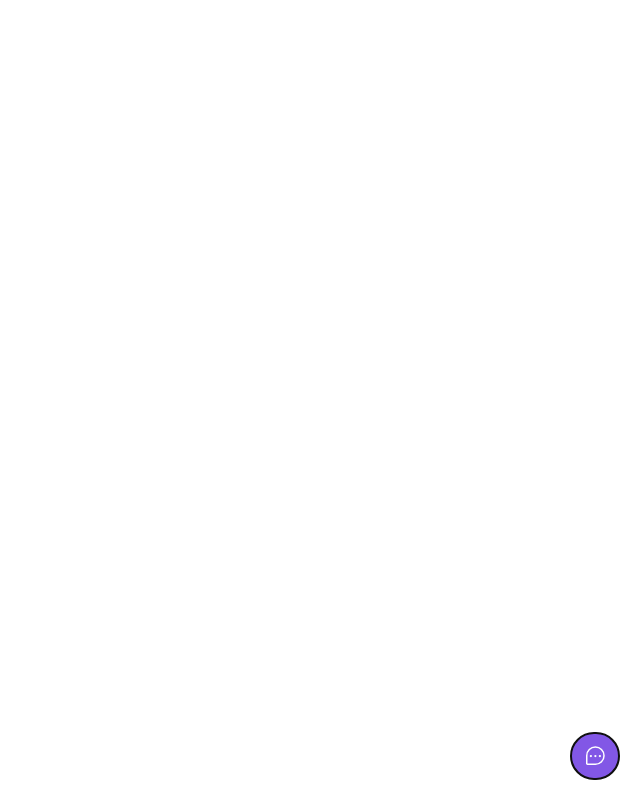
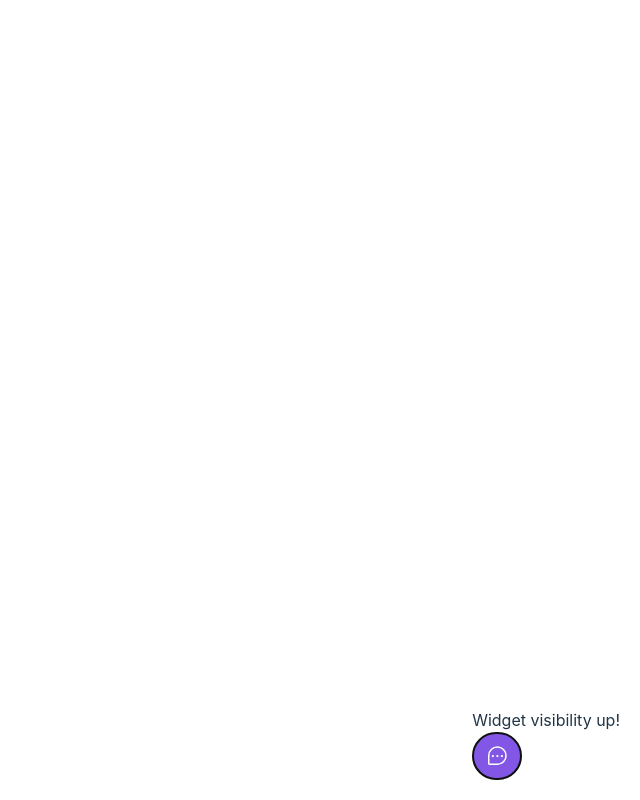
Before and after one commit to JunioBatista/nlw-feedget, a React (Vite) app: page / in a window 1280 px wide. Both pictures are taken after a click on the button "Feedback". Shown: the whole page, without its empty margins (640-1280 px from the left). Built offline with nearby package versions, Linux system fonts and the light colour scheme.

Commit message:
accessibility with react headless ui

```diff
--- a/package.json
+++ b/package.json
@@ -9,6 +9,7 @@
     "preview": "vite preview"
   },
   "dependencies": {
+    "@headlessui/react": "^1.6.6",
     "phosphor-react": "^1.4.1",
     "react": "^18.2.0",
     "react-dom": "^18.2.0"
--- a/src/components/Widget.tsx
+++ b/src/components/Widget.tsx
@@ -1,16 +1,25 @@
+
+import { Popover } from '@headlessui/react'
 import { ChatTeardropDots } from 'phosphor-react'
 
+
+
 export function Widget() {
+
+
     return (
-        <div className="absolute bottom-5 right-5">
-            <button className="bg-brand-500 rounded-full px-3 h-12 text-white flex items-center group" >
+        <Popover className="absolute bottom-5 right-5">
+
+             <Popover.Panel> Widget visibility up! </Popover.Panel>
+
+            <Popover.Button className="bg-brand-500 rounded-full px-3 h-12 text-white flex items-center group" >
                 <ChatTeardropDots className="w-6 h-6"/>
 
                 <span className="max-w-0 overflow-hidden group-hover:max-w-xs transition-all duration-500 easy-linear">
                     <span className="pl-2"></span>
                     Feedback
                     </span>
-            </button>
-        </div>
+            </Popover.Button>
+        </Popover>
     )
 }
```
Also changed, not shown: 1 other file (tests, documents, lock files or other folders).
